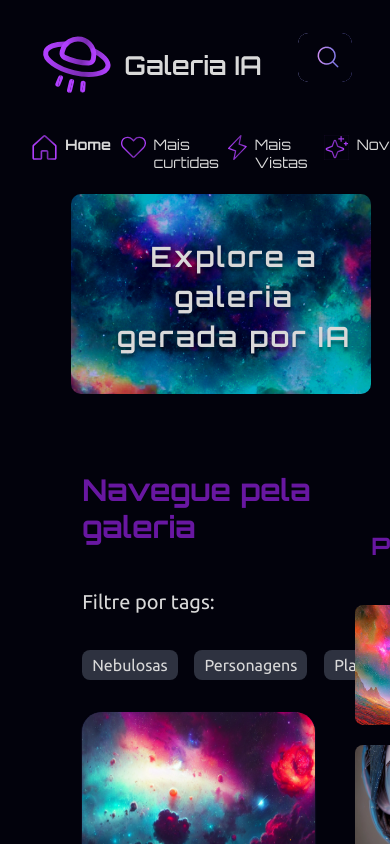
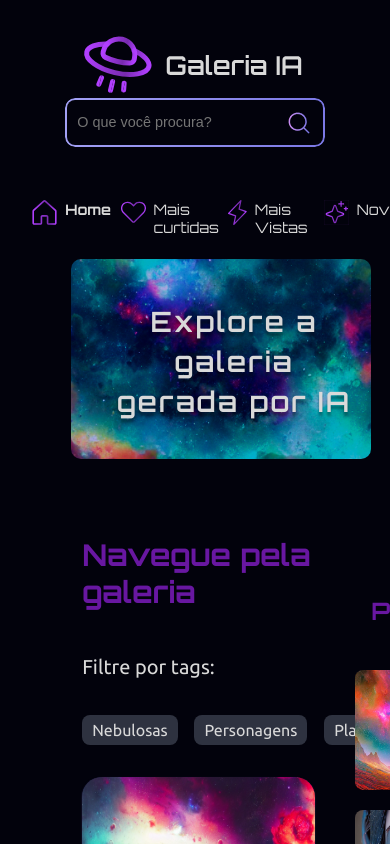
Before and after one commit to robs-am/space-gallery, a React (Create React App) app: page / in a window 390 px wide. Shown: the top 844 px of the page. Built offline with nearby package versions, Linux system fonts and the light colour scheme.

Commit message:
fix responsividade header

```diff
--- a/src/Components/Header/Header.module.scss
+++ b/src/Components/Header/Header.module.scss
@@ -55,7 +55,7 @@
 @media (max-width: 480px) {
   .header {
     display: flex;
-
+    flex-direction: column;
     justify-content: space-around;
     align-items: center;
     //margin: 2rem;
@@ -66,20 +66,18 @@
       align-items: center;
 
       padding: 6px 10px;
-      width: 10%;
+      width: 70%;
 
-      &::before {
-        border: none;
-      }
+
     }
 
     &__input {
-      width: 10%;
+      width: 80%;
 
       border: none;
       background-color: transparent;
 
-      opacity: 0;
+
 
       &::placeholder {
         font-size: 0.9rem;
```
